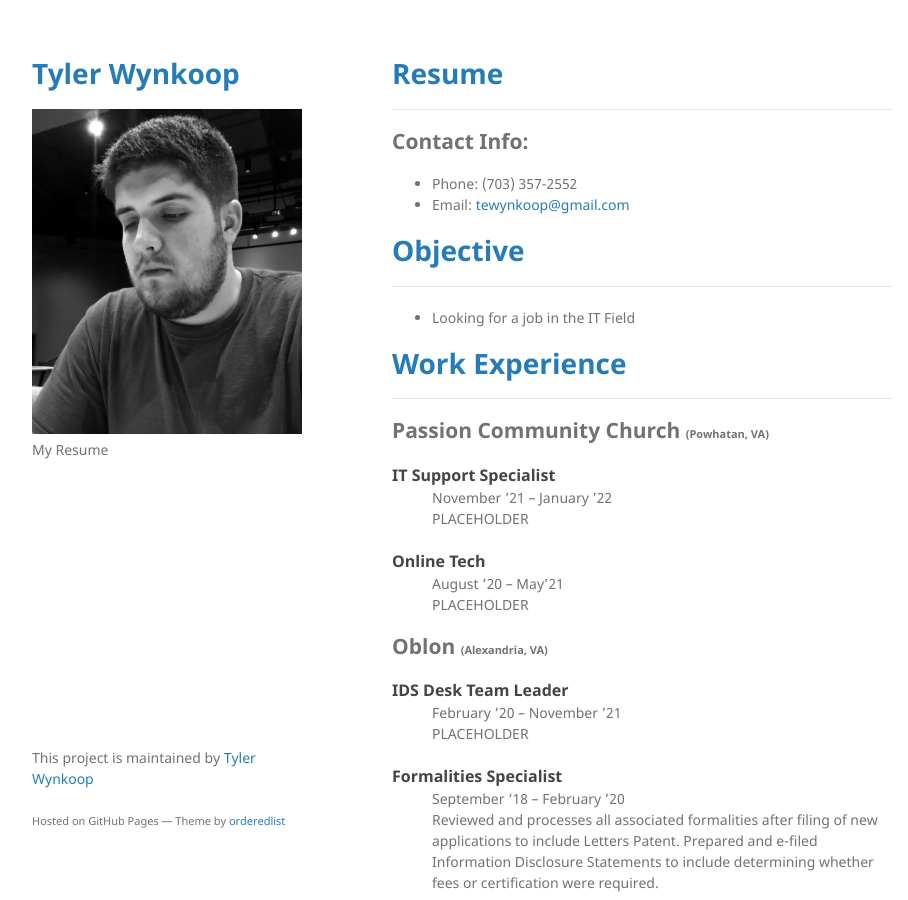
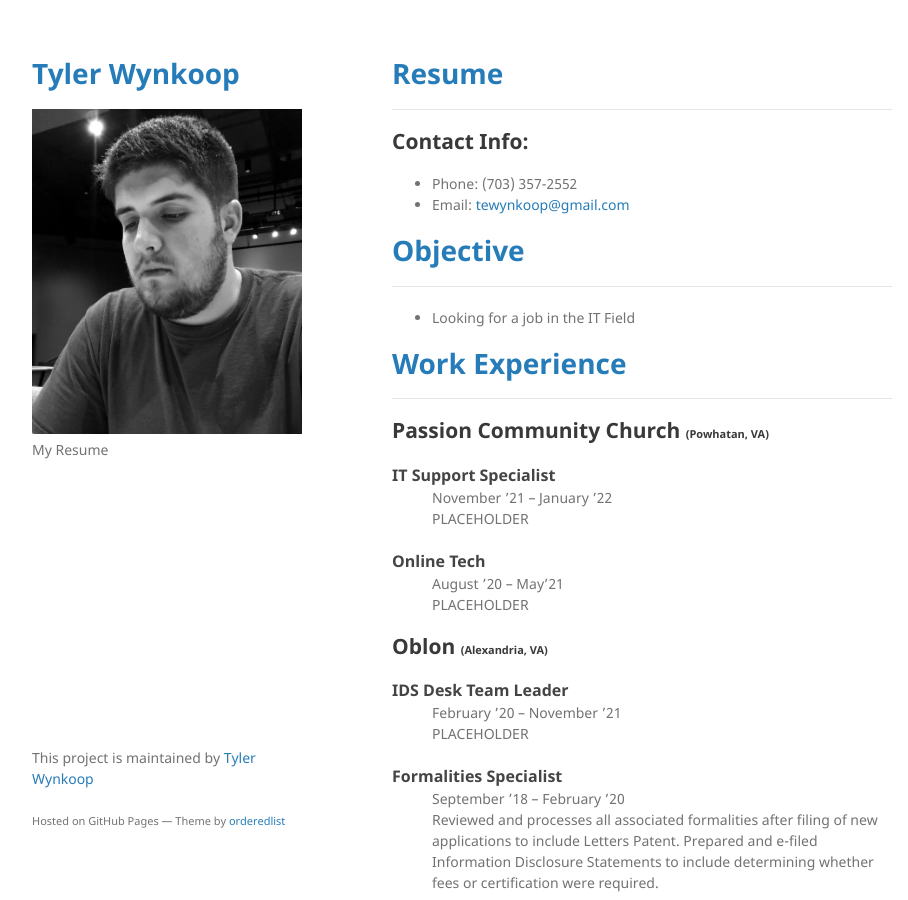
Before and after one commit to tewynkoop/TylerWynkoop, a Jekyll site: the page built from index.md, in a window 1280 px wide and 900 px high. Shown: the whole window, without its empty margins (178-1086 px from the left). Built offline with Jekyll 4.4.1, drawn with Linux system fonts in a browser that asks for light colours; our own code applies the rules of GitHub Pages for plain Markdown files.

Commit message:
Update index.md

```diff
--- a/index.md
+++ b/index.md
@@ -5,7 +5,7 @@ layout: default
 # <span style="color:#267CB9"> Resume </span>
 -----
 
-## <span style="color:#727272"> Contact Info: </span>
+## Contact Info:
 - Phone: (703) 357-2552
 - Email: <tewynkoop@gmail.com>
 
@@ -17,7 +17,7 @@ layout: default
 # <span style="color:#267CB9"> Work Experience </span>
 -----
 
-## <span style="color:#727272"> Passion Community Church <small><small><small> (Powhatan, VA) </small></small></small></span>
+## Passion Community Church <small><small><small> (Powhatan, VA) </small></small></small>
 
 <dl>
 <dt style="font-size:16px"><b>IT Support Specialist</b></dt>
@@ -31,7 +31,7 @@ layout: default
 <dd>PLACEHOLDER</dd>
 </dl>
 
-## <span style="color:#727272"> Oblon <small><small><small> (Alexandria, VA) </small></small></small></span>
+## Oblon <small><small><small> (Alexandria, VA) </small></small></small>
 
 <dl>
 <dt style="font-size:16px"><b>IDS Desk Team Leader</b></dt>
@@ -45,14 +45,14 @@ layout: default
 <dd>Reviewed and processes all associated formalities after filing of new applications to include Letters Patent. Prepared and e-filed Information Disclosure Statements to include determining whether fees or certification were required.</dd>
 </dl>
 
-## <span style="color:#727272"> Target <small><small><small> (Fairfax, VA) </small></small></small></span>
+## Target <small><small><small> (Fairfax, VA) </small></small></small>
 <dl>
 <dt style="font-size:16px"><b>Electronics Team Leader</b></dt>
 <dd>October ’17 – September ’18</dd>
 <dd>Schedule team members according to weekly workload, manage specialty teams and train them to have expert knowledge in the areas they work, track numbers for a variety of areas to find ways to improve using custom excel. Cross trained in multiple areas, was responsible for helping guests making informed decisions, provide backup as needed throughout the store, set planograms, back stock and pull items for guests</dd>
 </dl>
 
-## <span style="color:#727272"> Christ United Methodist Church <small><small><small> (Fairfax Station, VA) </small></small></small></span>
+## Christ United Methodist Church <small><small><small> (Fairfax Station, VA) </small></small></small>
 <dl>
 <dt style="font-size:16px"><b>IT Support Specialist</b></dt>
 <dd>March ’16 – April ’16</dd>
```
